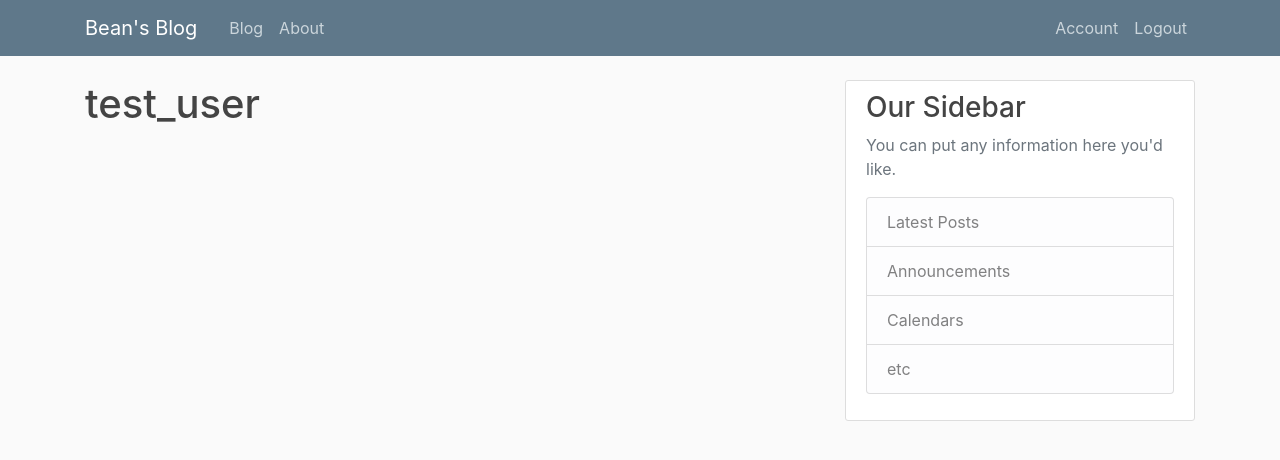
After one commit to LudovicLupus/Flask_Development, a Flask app: page /account in a window 1280 px wide. The commit adds this page. Shown: the top 460 px of the page. Run offline with Flask 2, Linux system fonts and the light colour scheme; a user stored in the database is signed in; some libraries are stand-ins or nearby versions.

Commit message:
Added account template and routes + user authentication with redirects

```diff
--- a/flask_blog/__init__.py
+++ b/flask_blog/__init__.py
@@ -10,5 +10,7 @@
 db = SQLAlchemy(app)    # SQLAlchemy database instance (pass your app as an arg when creating)
 bcrypt = Bcrypt(app)
 login_manager = LoginManager(app)
+login_manager.login_view = 'login'  # This is the function name of the route (same thing you pass into url_for)
+login_manager.login_message_category = 'info'   # Bootstrap class (blue-colored theme thing) - nicer alerts/messages
 
 from flask_blog import routes
--- a/flask_blog/routes.py
+++ b/flask_blog/routes.py
@@ -1,14 +1,16 @@
 
 from flask import render_template   # rendering html files
 from flask import url_for           # rendering static css files
-from flask import flash             # for flashing messages (modifications made to layout.html template for this)
+from flask import flash             # flashing messages (modifications made to layout.html template for this)
 from flask import redirect          # redirect to another route url
+from flask import request           # accessing query parameters
 from flask_blog.forms import RegistrationForm, LoginForm   # Importing forms from forms.py
 from flask_blog.models import User, Post
 from flask_blog import app, db, bcrypt
 from flask_login import login_user
 from flask_login import logout_user
 from flask_login import current_user    # For accessing the logged-in user
+from flask_login import login_required
 
 # The variable 'posts' simulates a database response (two posts shown here)
 # i.e. this is dummy data
@@ -87,7 +89,8 @@
         user = User.query.filter_by(email=form.email.data).first()
         if user and bcrypt.check_password_hash(user.password, form.password.data):
             login_user(user, remember=form.remember.data)
-            return redirect(url_for('blog'))
+            next_page = request.args.get('next')    # args is a dictionary, but use get access for empty case (returns None)
+            return redirect(next_page) if next_page else redirect(url_for('blog'))
         else:
             flash('Login attempt unsuccessful. Please check email and password.', 'danger')
     return render_template('login.html', title='Login', form=form)
@@ -97,3 +100,8 @@
 def logout():
     logout_user()
     return redirect(url_for('blog'))
+
+@app.route('/account')
+@login_required
+def account():
+    return render_template('account.html', title='Account')
--- /dev/null
+++ b/flask_blog/templates/account.html
@@ -0,0 +1,5 @@
+
+{% extends "layout.html" %}
+{% block content %}
+    <h1>{{ current_user.username }}</h1>
+{% endblock content %}
--- a/flask_blog/templates/layout.html
+++ b/flask_blog/templates/layout.html
@@ -31,8 +31,13 @@
             </div>
             <!-- Navbar Right Side -->
             <div class="navbar-nav">
-              <a class="nav-item nav-link" href="{{ url_for('login') }}">Login</a>
-              <a class="nav-item nav-link" href="{{ url_for('register') }}">Register</a>
+                {% if current_user.is_authenticated %}
+                    <a class="nav-item nav-link" href="{{ url_for('account') }}">Account</a>
+                    <a class="nav-item nav-link" href="{{ url_for('logout') }}">Logout</a>
+                {% else %}
+                    <a class="nav-item nav-link" href="{{ url_for('login') }}">Login</a>
+                    <a class="nav-item nav-link" href="{{ url_for('register') }}">Register</a>
+                {% endif %}
             </div>
           </div>
         </div>
```
